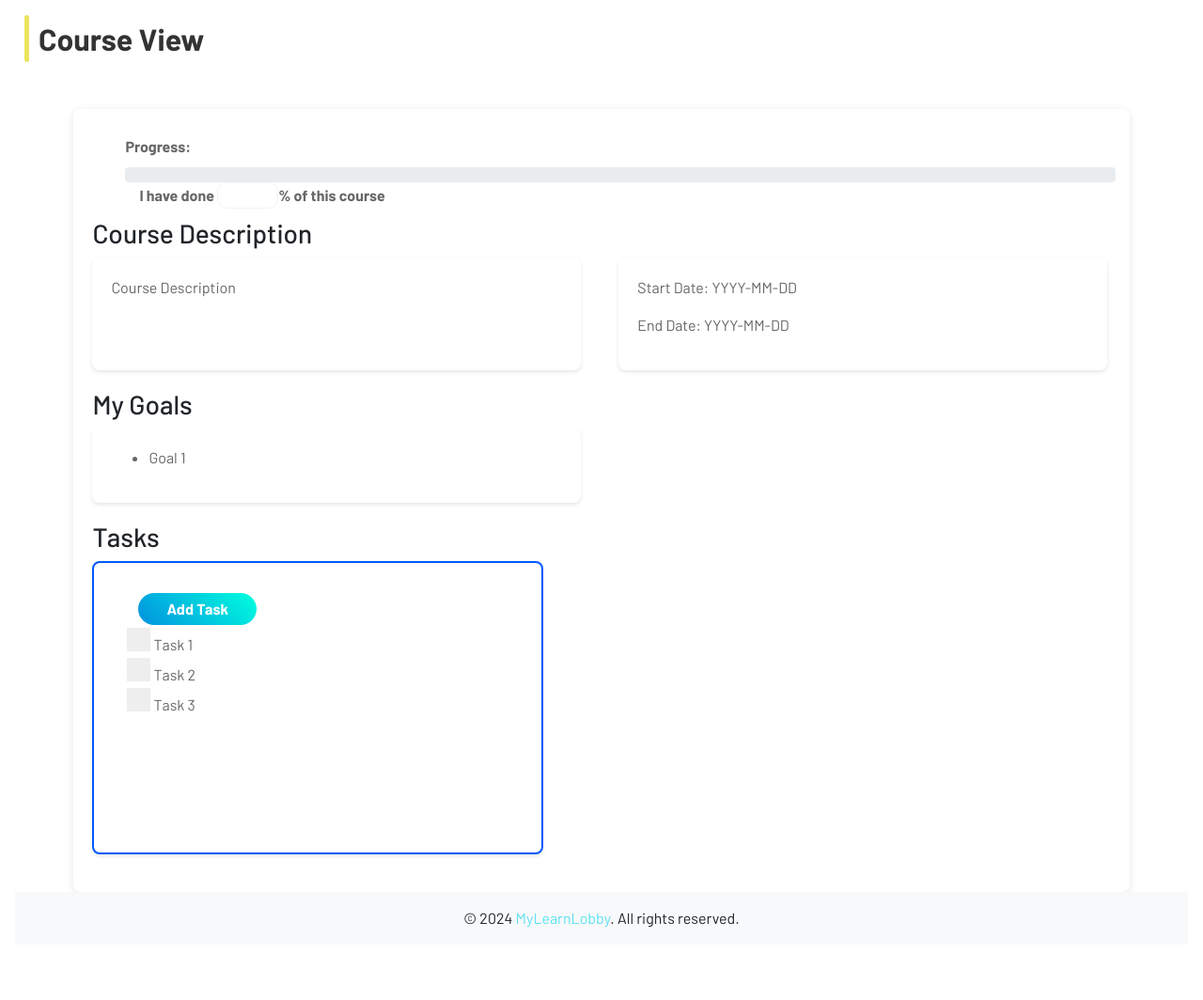
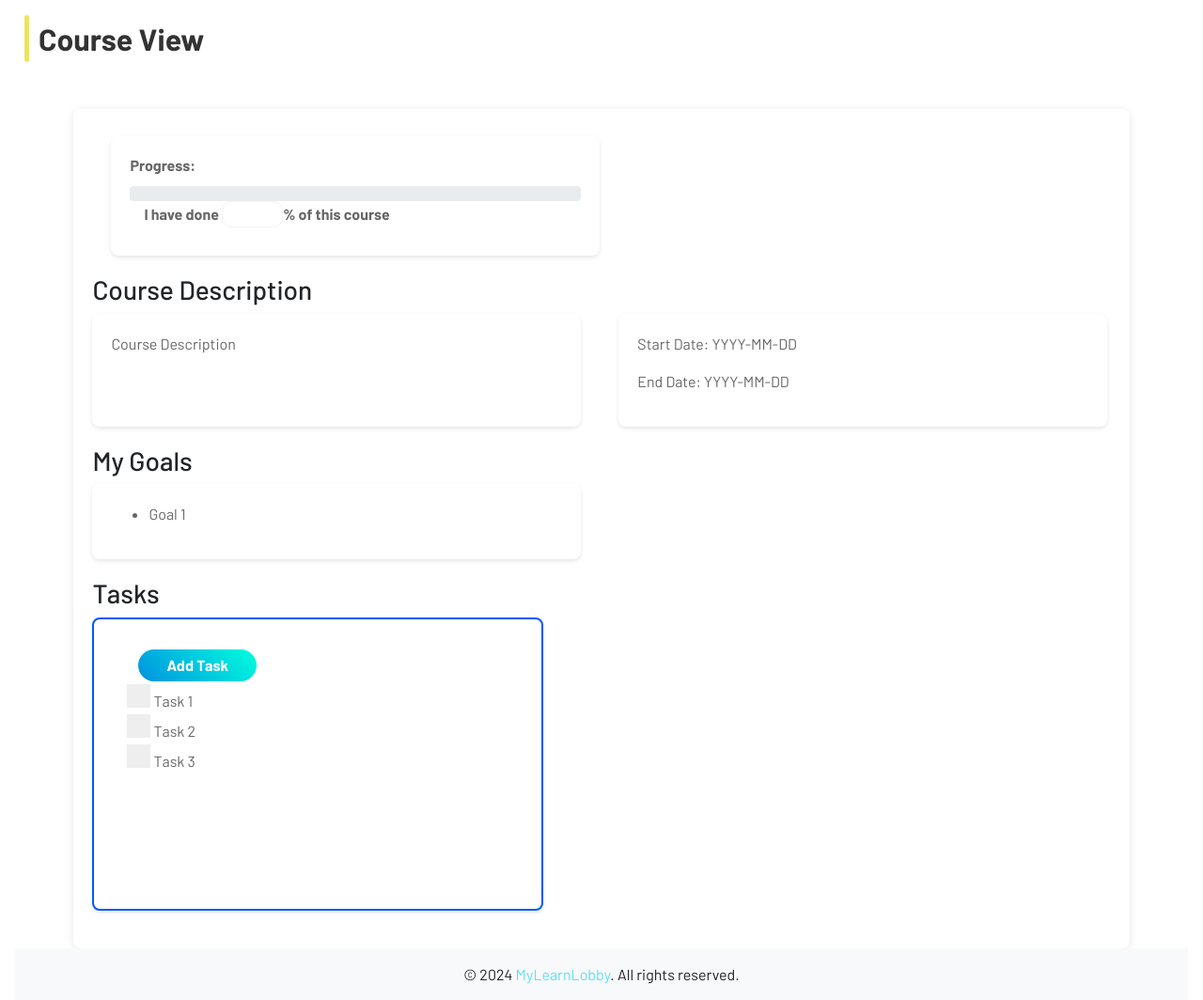
Before and after one commit to devmike93/MyLearnLobby, a Python web app: template flask_web_app/templates/courseview.html in a window 1280 px wide. Shown: the part 124-1188 px from the top of the page at 94% size. Before the commit the page ends 1111 px from the top, so only its background shows below. Run offline with Jinja, Linux system fonts and the light colour scheme; the template is opened without the code that fills it, so the values that code supplies are empty; some libraries are stand-ins or nearby versions.

Commit message:
OpenCourseView JS #5

```diff
--- a/flask_web_app/templates/courseview.html
+++ b/flask_web_app/templates/courseview.html
@@ -127,13 +127,14 @@
   <div class="wrapper">
     <h2 id="course-title"></h2>
 
-    <div class="col cours-progress">
+    <div class="col cours-progress info-box ">
         <p>Progress:</p>
         <div class="progress">
             <div
               id="progressBarId"
               class="progress-bar"
               role="progressbar"
+              style="width: 0%"
               aria-valuemin="0"
               aria-valuemax="100"
             >
```
